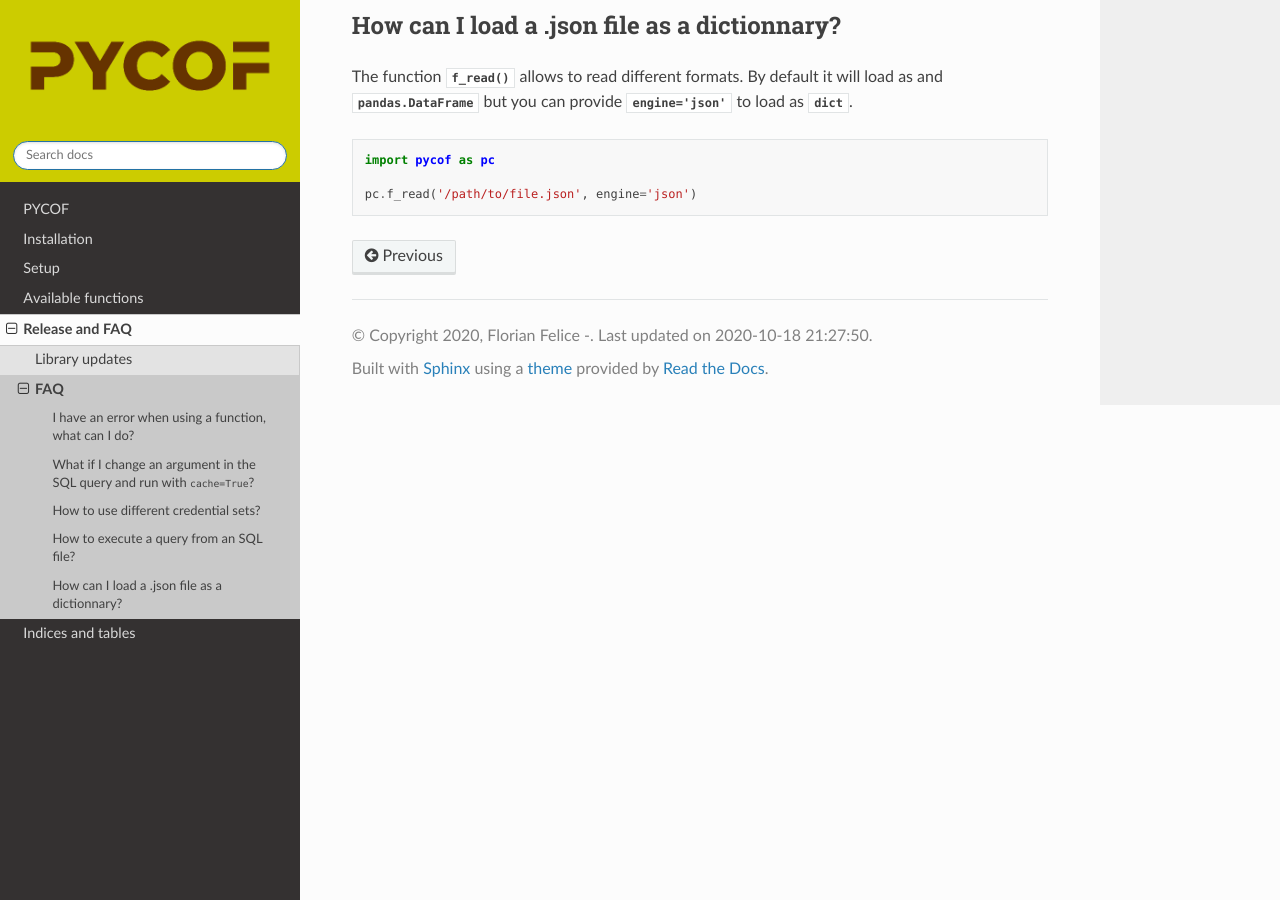
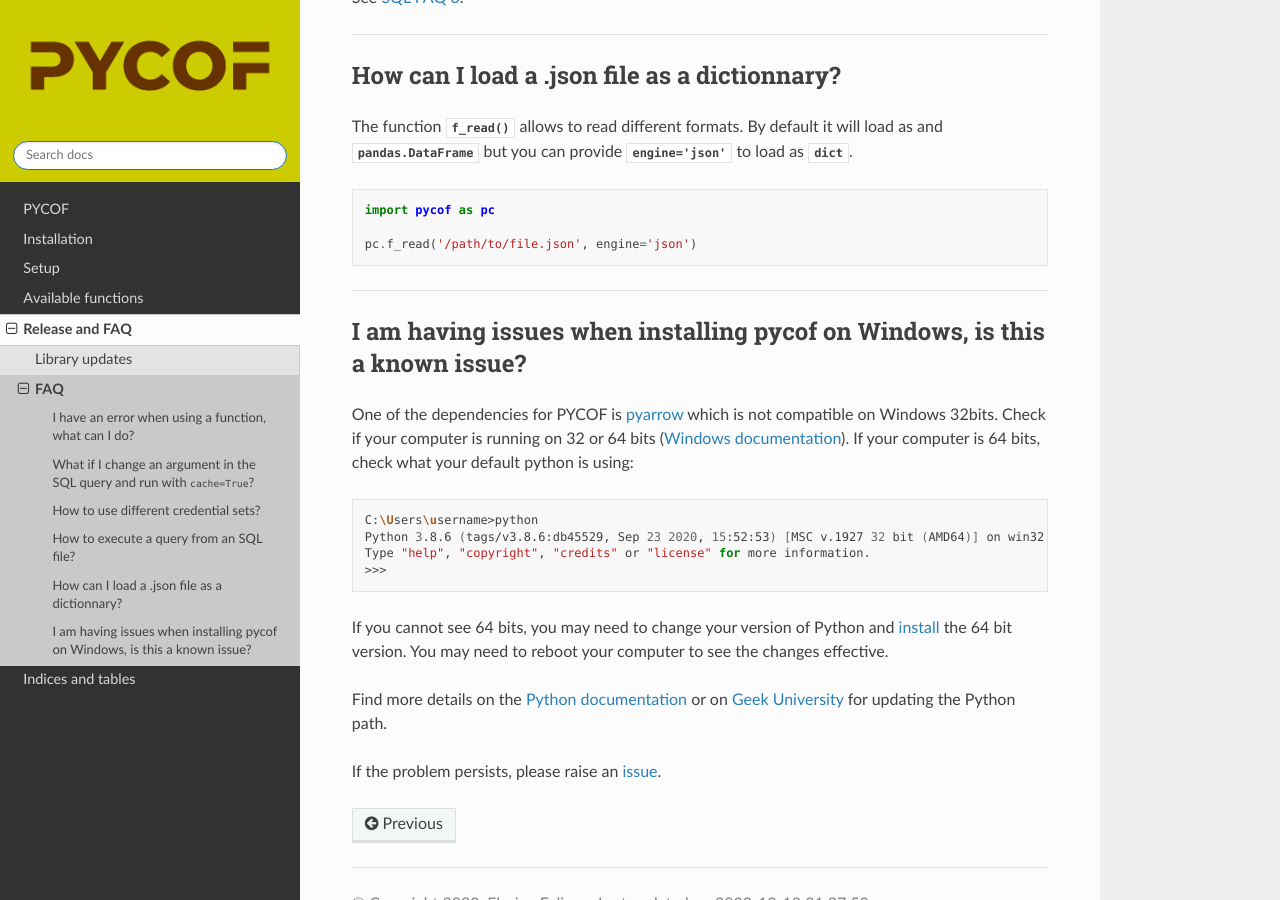
Before and after one commit to florianfelice/PYCOF, a Sphinx documentation site: the page built from docs/modules/news/faq.rst, in a window 1280 px wide and 900 px high, scrolled down 902 px. Built offline with Sphinx 7.4.7 and the Read the Docs theme 2.0.0, drawn with Linux system fonts in a browser that asks for light colours.

Commit message:
Upload version 1.1.38 to pypi. update folders creation + credentials management on win

```diff
--- a/docs/modules/news/faq.rst
+++ b/docs/modules/news/faq.rst
@@ -32,12 +32,15 @@ See `SQL FAQ 1 <../sql/sql.html#what-if-i-change-an-argument-in-the-sql-query-an
 
 ----
 
+
 *************************************
 How to use different credential sets?
 *************************************
 
 See `SQL FAQ 2 <../sql/sql.html#how-to-use-different-credential-sets>`_.
 
+
+----
 
 
 ****************************************
@@ -46,6 +49,8 @@ How to execute a query from an SQL file?
 
 See `SQL FAQ 3 <../sql/sql.html#how-to-execute-a-query-from-an-sql-file>`_.
 
+
+----
 
 
 *********************************************
@@ -62,11 +67,29 @@ By default it will load as and :obj:`pandas.DataFrame` but you can provide :obj:
     pc.f_read('/path/to/file.json', engine='json')
 
 
+----
 
+***************************************************************************
+I am having issues when installing pycof on Windows, is this a known issue?
+***************************************************************************
 
+One of the dependencies for PYCOF is `pyarrow <https://arrow.apache.org/docs/python/>`_ which is not compatible on Windows 32bits.
+Check if your computer is running on 32 or 64 bits (`Windows documentation <https://support.microsoft.com/en-us/help/15056/windows-32-64-bit-faq>`_).
+If your computer is 64 bits, check what your default python is using:
 
+.. code:: bash
 
+    C:\Users\username>python
+    Python 3.8.6 (tags/v3.8.6:db45529, Sep 23 2020, 15:52:53) [MSC v.1927 32 bit (AMD64)] on win32
+    Type "help", "copyright", "credits" or "license" for more information.
+    >>>
 
+If you cannot see 64 bits, you may need to change your version of Python and `install <https://www.python.org/downloads/>`_ the 64 bit version.
+You may need to reboot your computer to see the changes effective.
+
+Find more details on the `Python documentation <https://docs.python.org/3/using/windows.html>`_ or on `Geek University <https://geek-university.com/python/add-python-to-the-windows-path/>`_ for updating the Python path.
+
+If the problem persists, please raise an `issue`_.
 
 
 
--- a/docs/modules/pycof.rst
+++ b/docs/modules/pycof.rst
@@ -35,7 +35,7 @@ Setup
 =====
 
 The functions :py:meth:`pycof.sql.remote_execute_sql` and :py:meth:`pycof.format.send_email` will, by default, look for the credentials located in :obj:`/etc/config.json`.
-On Windows, save the config file as :obj:`C:/Windows/config.json`.
+On Windows, save the config file as :obj:`C:/Users/<username>/config.json`.
 
 The file follows the below structure:
 
@@ -68,9 +68,9 @@ On Unix based system, run:
 
 and paste the above json after filling the empty strings (pre-filled values are standard default values).
 
-**Reminder:** To save the file, with nano press :obj:`CTRL + O`, confirm with :obj:`b` then :obj:`CTRL + X` to exit.
+**Reminder:** To save the file, with nano press :obj:`CTRL + O`, confirm with :obj:`ENTER` then :obj:`CTRL + X` to exit.
 
-On Windows, use the path :obj:`C:/Windows/config.json`.
+On Windows, use the path :obj:`C:/Users/<username>/config.json`.
 
 
 Available functions
```
Also changed, not shown: 3 other files.
